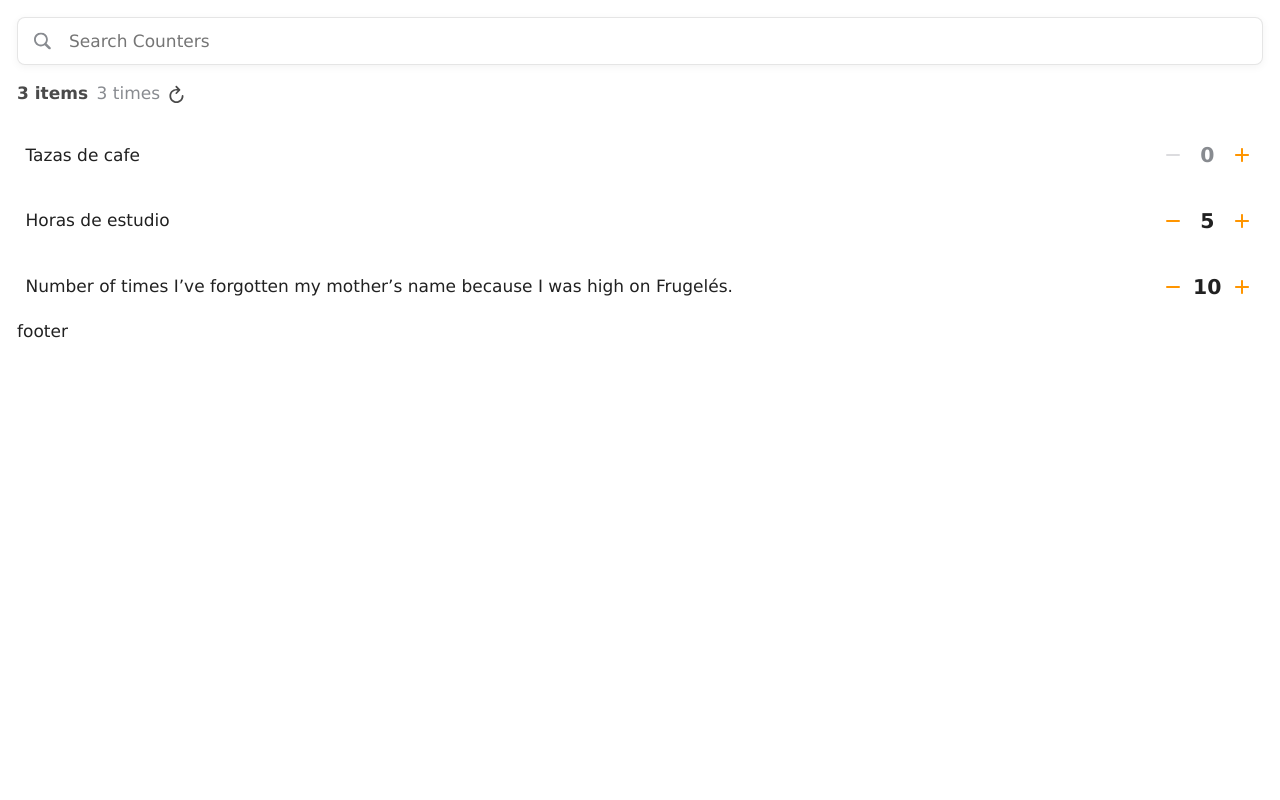
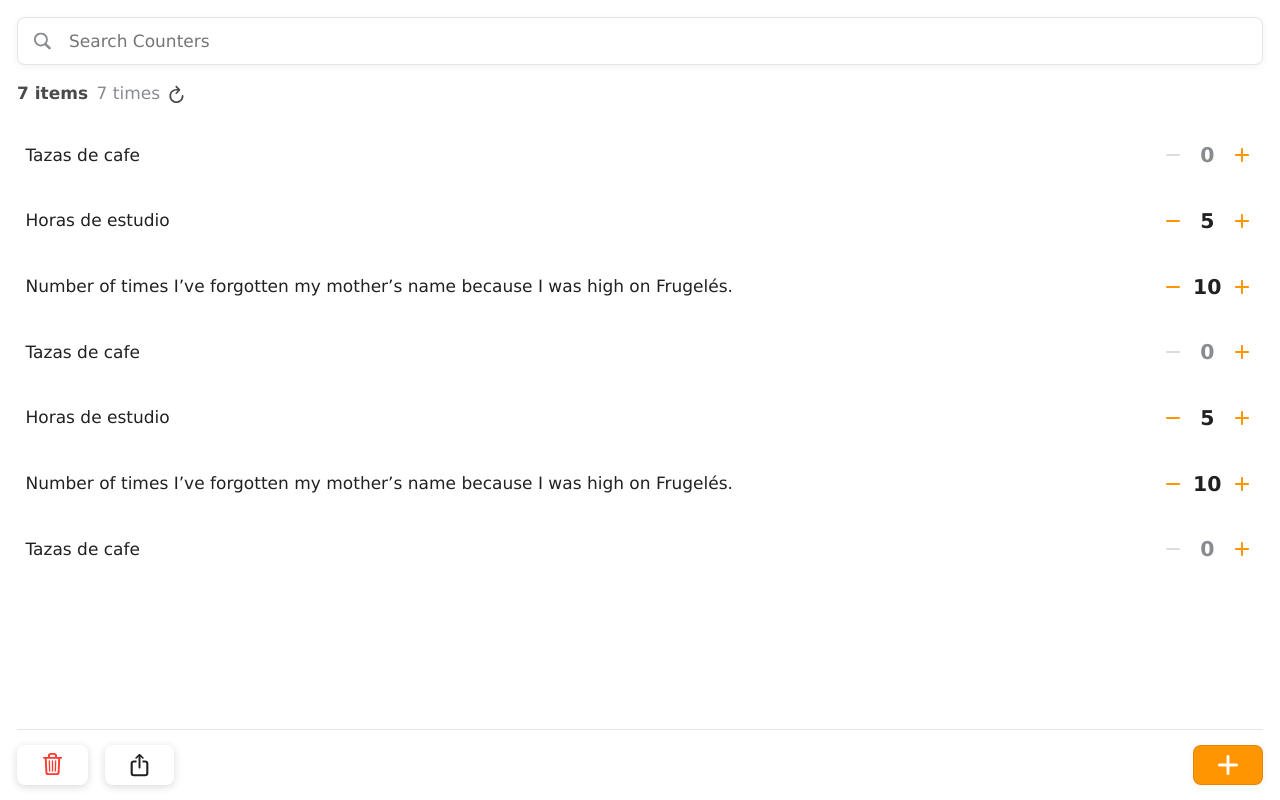
Before and after one commit to soyluking/cornershop-frontend-test, a React (Create React App) app: page /counters in a window 1280 px wide. Built offline with nearby package versions, Linux system fonts and the light colour scheme.

Commit message:
feat: footer buttons and styles

```diff
--- a/src/components/Footer/index.js
+++ b/src/components/Footer/index.js
@@ -1,5 +1,24 @@
+import Button from '../Button';
+import TrashBinIcon from '../Icons/TrashBinIcon';
+import OpenIcon from '../Icons/OpenIcon';
+import NewIcon from '../Icons/NewIcon';
+
+import { SFooter } from './styles';
+
 const Footer = () => {
-  return <>footer</>;
+  return (
+    <SFooter>
+      <Button className='SFooter__delete' color='danger' kind='raised'>
+        <TrashBinIcon fill='var(--destructive-red)' />
+      </Button>
+      <Button className='SFooter__share' color='white' kind='raised'>
+        <OpenIcon />
+      </Button>
+      <Button className='SFooter__new'>
+        <NewIcon fill='var(--white)' />
+      </Button>
+    </SFooter>
+  );
 };
 
 export default Footer;
--- /dev/null
+++ b/src/components/Footer/styles.js
@@ -0,0 +1,32 @@
+import styled from 'styled-components';
+
+export const SFooter = styled.footer`
+  background-color: var(--white);
+  box-shadow: 0 -30px 30px 30px var(--white);
+  bottom: 0;
+  display: flex;
+  flex-wrap: wrap;
+  left: 0;
+  padding: 0.9rem 1rem;
+  position: fixed;
+  right: 0;
+  z-index: 10;
+
+  &::before {
+    background-color: var(--alpha-01);
+    content: '';
+    height: 1px;
+    left: 1rem;
+    position: absolute;
+    right: 1rem;
+    top: 0;
+  }
+
+  .SFooter__share {
+    margin-left: 1rem;
+  }
+
+  .SFooter__new {
+    margin-left: auto;
+  }
+`;
--- a/src/pages/Counters/index.js
+++ b/src/pages/Counters/index.js
@@ -42,6 +42,15 @@ const Counters = () => {
         'Number of times I’ve forgotten my mother’s name because I was high on Frugelés.',
       count: 10,
     },
+    { id: 4, title: 'Tazas de cafe', count: 0 },
+    { id: 5, title: 'Horas de estudio', count: 5 },
+    {
+      id: 6,
+      title:
+        'Number of times I’ve forgotten my mother’s name because I was high on Frugelés.',
+      count: 10,
+    },
+    { id: 7, title: 'Tazas de cafe', count: 0 },
   ]);
   const [error, setError] = useState(false);
   const [search, setSearch] = useState('');
--- a/src/pages/Counters/styles.js
+++ b/src/pages/Counters/styles.js
@@ -1,7 +1,7 @@
 import styled from 'styled-components';
 
 export const SCounters = styled.div`
-  padding: 1rem;
+  padding: 1rem 1rem 7rem;
 `;
 
 export const SCountersList = styled.div`
```
